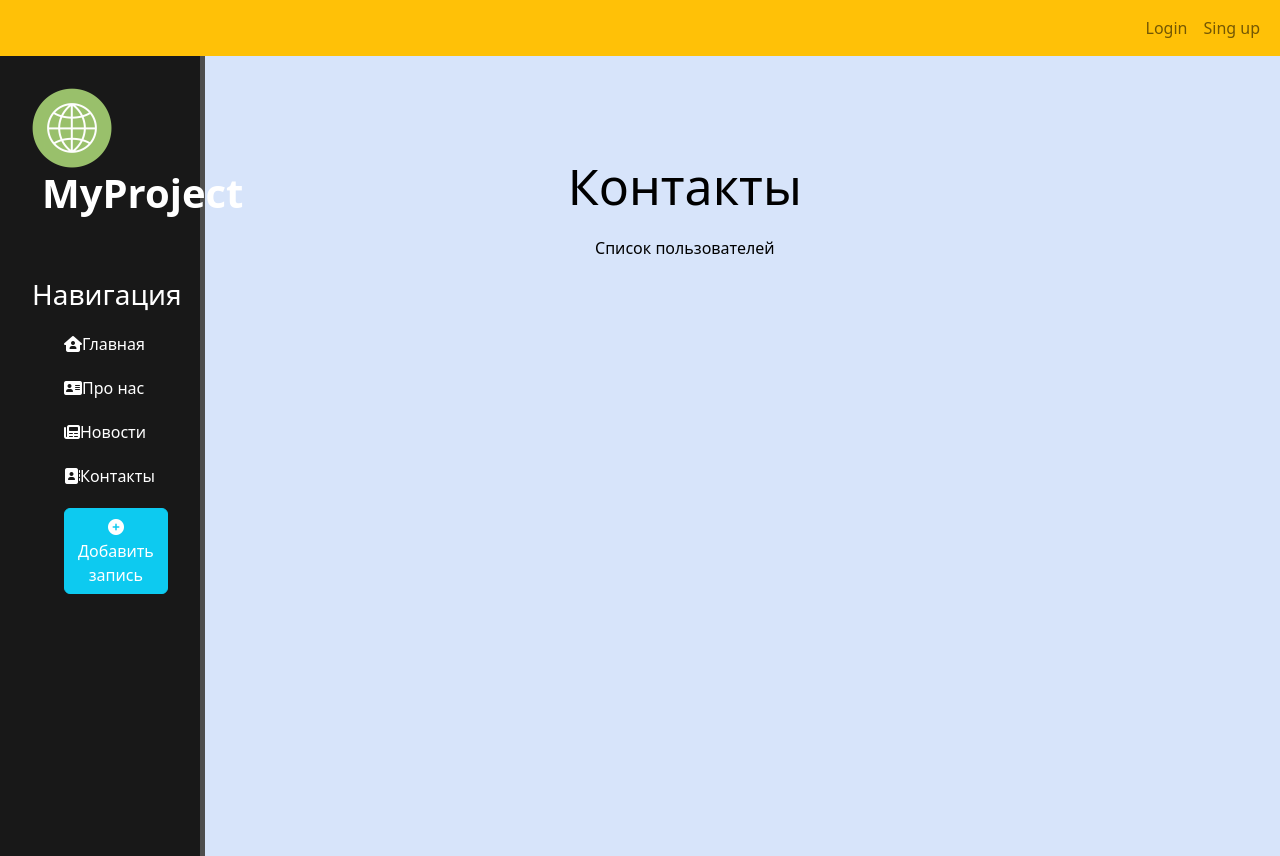
After one commit to Flint444/first_django_app, a Django app: page /contacts in a window 1280 px wide. The commit adds this page. Run offline with Django 4.2, Linux system fonts and the light colour scheme.

Commit message:
5th version #Добавлен navbar с кнопками Login и Sign Up #Изменён дизайн сайта:  -уменьшена боковая панель  -задний фон светло-голубый  -шрифт чёрный #Убрано подчёркивание ссылок в боковой панели

```diff
--- a/kr/main/static/main/css/main.css
+++ b/kr/main/static/main/css/main.css
@@ -1,15 +1,19 @@
 body {
-    background: #2c2c2c;
+    background: #d7e4fa;
 }
 
 aside {
     float: left;
     background: #181818;
-    width: 20%;
+    width: 16%;
     padding: 2.5%;
     height: 100vh;
     color: #fff;
     border-right: 5px solid #4d4d4d;
+}
+
+aside #link1, #link2, #link3, #link4 {
+    text-decoration: none;
 }
 
 aside img {
@@ -53,7 +57,7 @@ aside ul li:hover, aside ul a:hover {
 
 main .features {
     float: left;
-    color: #fff;
+    color: black;
     margin-top: 100px;
     text-align: center;
     width: 75%;
@@ -85,3 +89,9 @@ form {
     width: 500px;
     margin-top: 50px;
 }
+
+.nav-link:hover {
+    color: black;
+    text-decoration: none;
+    transform: scale(1.2);
+}
--- /dev/null
+++ b/kr/main/templates/main/contacts.html
@@ -0,0 +1,13 @@
+{% extends 'main/layout.html' %}
+
+{% block title %}
+    Контакты
+{% endblock %}
+
+{% block content %}
+    <div class="features">
+        <h1> Контакты </h1>
+        <p>Cписок пользователей</p>
+
+    </div>
+{% endblock %}
--- a/kr/main/templates/main/index.html
+++ b/kr/main/templates/main/index.html
@@ -8,6 +8,6 @@
     <div class="features">
         <h1> {{ title }} </h1>
         <p>Neque porro quisquam est qui dolorem ipsum quia dolor sit amet, consectetur, adipisci velit...</p>
-        <button class="btn btn-warning">На страницу про нас</button>
+        <a href="about"><button class="btn btn-warning">На страницу про нас</button></a>
     </div>
 {% endblock %}
--- a/kr/main/templates/main/layout.html
+++ b/kr/main/templates/main/layout.html
@@ -12,15 +12,26 @@
     <link rel="stylesheet" href="https://cdnjs.cloudflare.com/ajax/libs/font-awesome/6.2.0/css/all.min.css">
 </head>
 <body>
+    <nav class="navbar navbar-expand-lg navbar-light bg-warning" id ="navbar">
+      <div class="container-fluid">
+        <div class="collapse navbar-collapse" id="navbarNavAltMarkup">
+          <div class="navbar-nav ms-auto">
+            <a class="nav-link" aria-current="page" href="#">Login</a>
+            <a class="nav-link" href="#">Sing up</a>
+          </div>
+        </div>
+      </div>
+    </nav>
+
     <aside>
         <img src="{% static 'main/img/logo_simple.png' %}" alt="Лого">
         <span class="logo"> MyProject </span>
         <h3>Навигация</h3>
         <ul>
-            <a href="{% url 'home' %}"><li><i class="fa-solid fa-house-user"></i>Главная</li></a>
-            <a href="{% url 'about' %}"><li><i class="fa-solid fa-address-card"></i>Про нас</li></a>
-            <a href="{% url 'news_home' %}"><li><i class="fa-solid fa-newspaper"></i>Новости</li></a>
-            <a href=""><li><i class="fa-solid fa-address-book"></i>Контакты</li></a>
+            <a id = "link1" href="{% url 'home' %}"><li><i class="fa-solid fa-house-user"></i>Главная</li></a>
+            <a id = "link2" href="{% url 'about' %}"><li><i class="fa-solid fa-address-card"></i>Про нас</li></a>
+            <a id = "link3" href="{% url 'news_home' %}"><li><i class="fa-solid fa-newspaper"></i>Новости</li></a>
+            <a id = "link4" href="{% url 'contacts' %}"><li><i class="fa-solid fa-address-book"></i>Контакты</li></a>
             <a href="{% url 'create' %}"><li><button class="btn btn-info"><i class="fa-solid fa-circle-plus"></i>Добавить запись</button></li></a>
         </ul>
     </aside>
--- a/kr/main/urls.py
+++ b/kr/main/urls.py
@@ -4,4 +4,5 @@ from . import views
 urlpatterns = [
     path('', views.index, name = 'home'),
     path('about', views.about, name = 'about'),
+    path('contacts', views.contacts, name = 'contacts'),
 ]
--- a/kr/main/views.py
+++ b/kr/main/views.py
@@ -1,4 +1,5 @@
 from django.shortcuts import render
+
 # Create your views here.
 
 def index(request):
@@ -15,3 +16,6 @@ def index(request):
 
 def about(request):
     return render(request, 'main/about.html')
+
+def contacts(request):
+    return render(request, 'main/contacts.html')
```
Also changed, not shown: kr/db.sqlite3.
